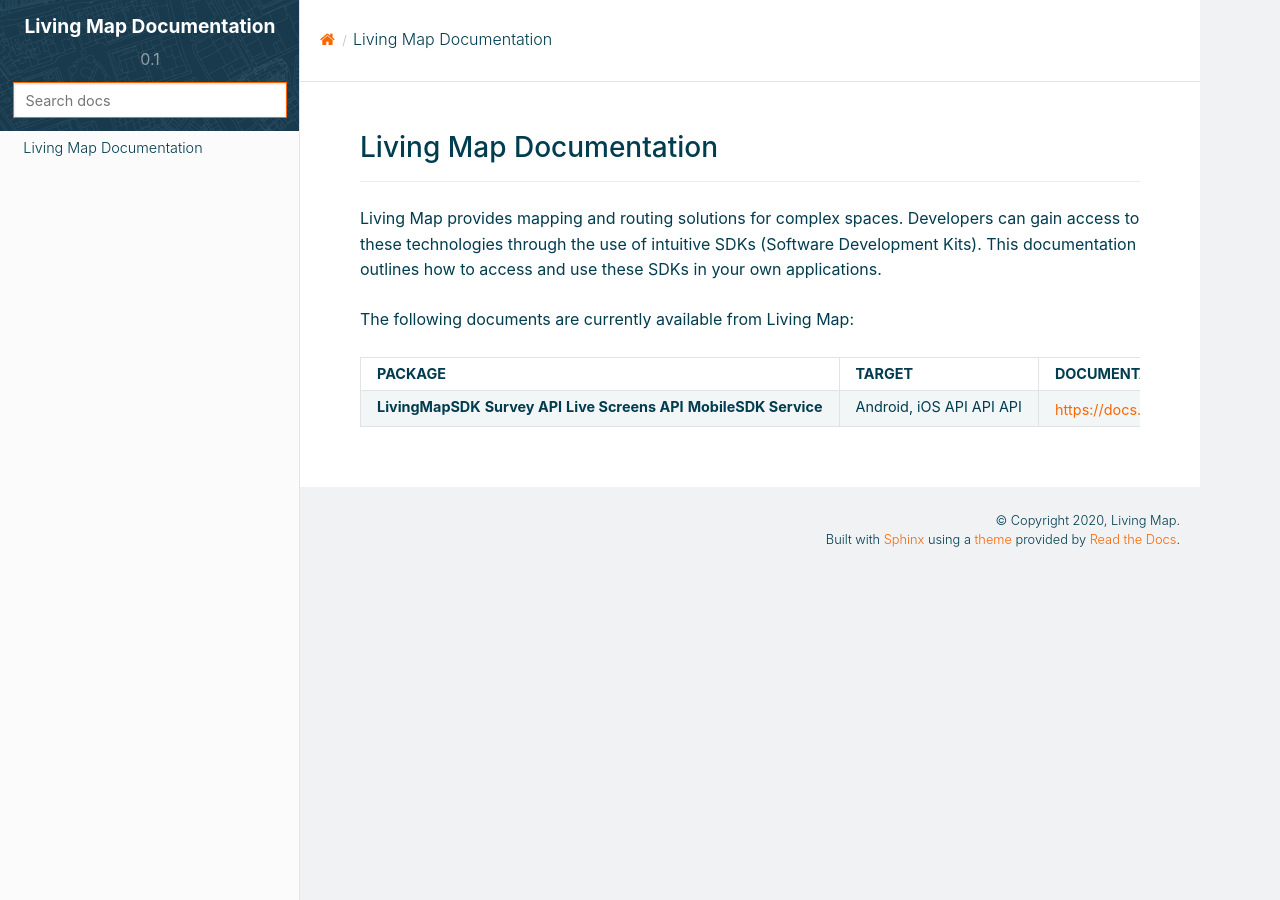
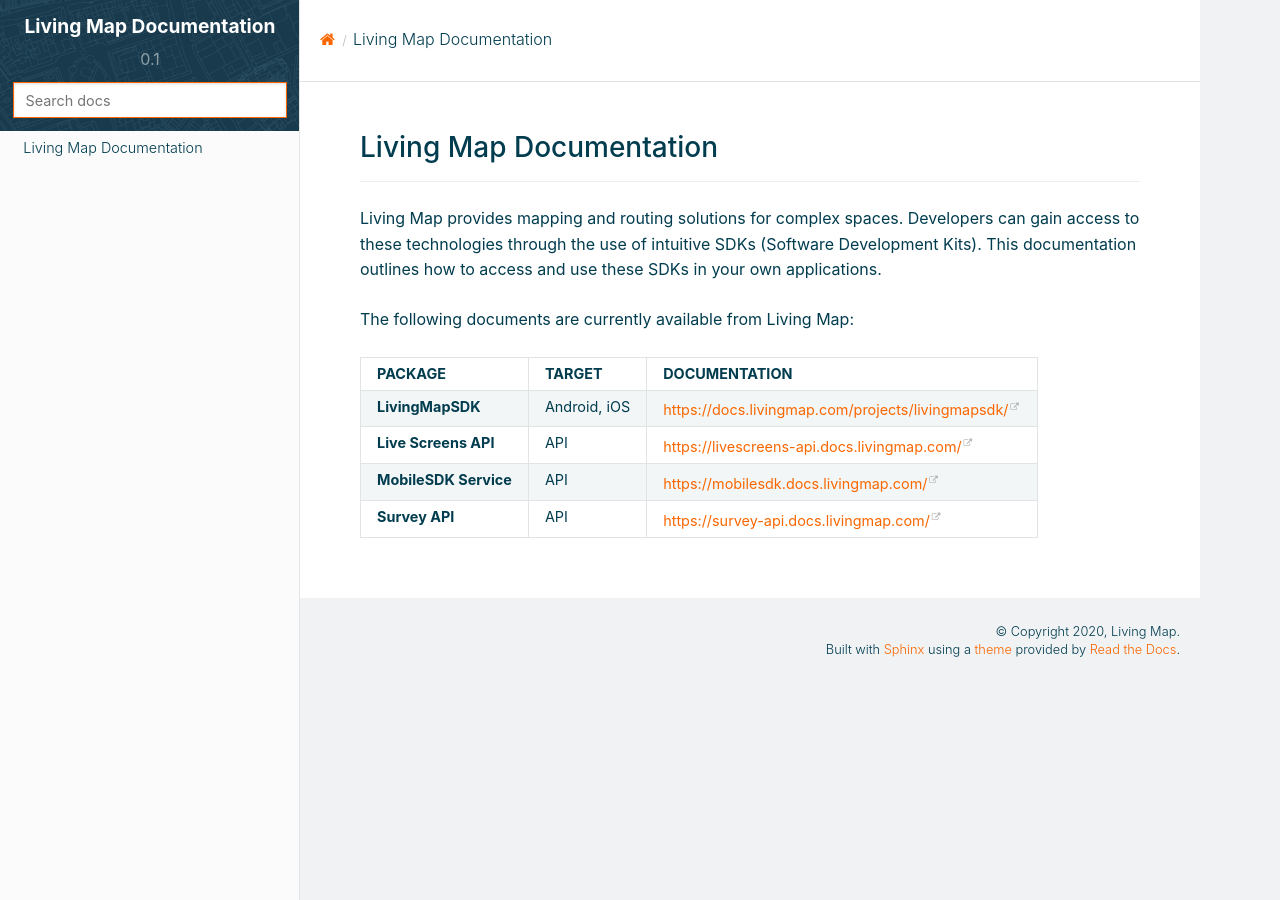
Before and after one commit to livingmap/documentation, a Sphinx documentation site: the page built from source/index.rst, in a window 1280 px wide. Built offline with Sphinx 7.4.7 and the Read the Docs theme 2.0.0, drawn with Linux system fonts in a browser that asks for light colours.

Commit message:
Update index.rst

```diff
--- a/source/index.rst
+++ b/source/index.rst
@@ -11,7 +11,10 @@
 | Package                   | Target                | Documentation                                                 |
 +===========================+=======================+===============================================================+
 | **LivingMapSDK**          | Android, iOS          | `<https://docs.livingmap.com/projects/livingmapsdk/>`_        |
-| **Survey API**            | API                   | `<https://survey-api.docs.livingmap.com/>`_                   |
++---------------------------+-----------------------+---------------------------------------------------------------+
 | **Live Screens API**      | API                   | `<https://livescreens-api.docs.livingmap.com/>`_              |
++---------------------------+-----------------------+---------------------------------------------------------------+
 | **MobileSDK Service**     | API                   | `<https://mobilesdk.docs.livingmap.com/>`_                    |
 +---------------------------+-----------------------+---------------------------------------------------------------+
+| **Survey API**            | API                   | `<https://survey-api.docs.livingmap.com/>`_                   |
++---------------------------+-----------------------+---------------------------------------------------------------+
```
